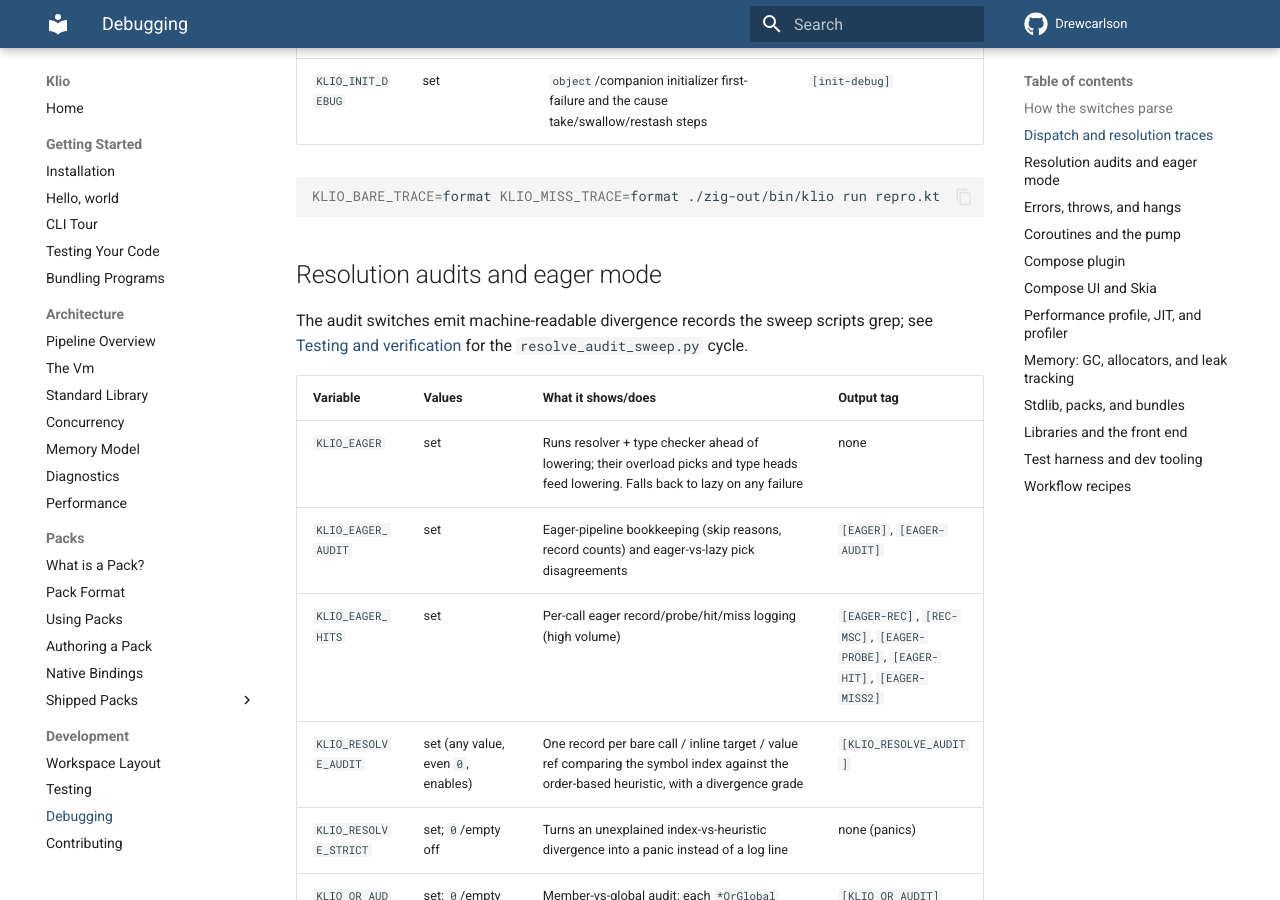
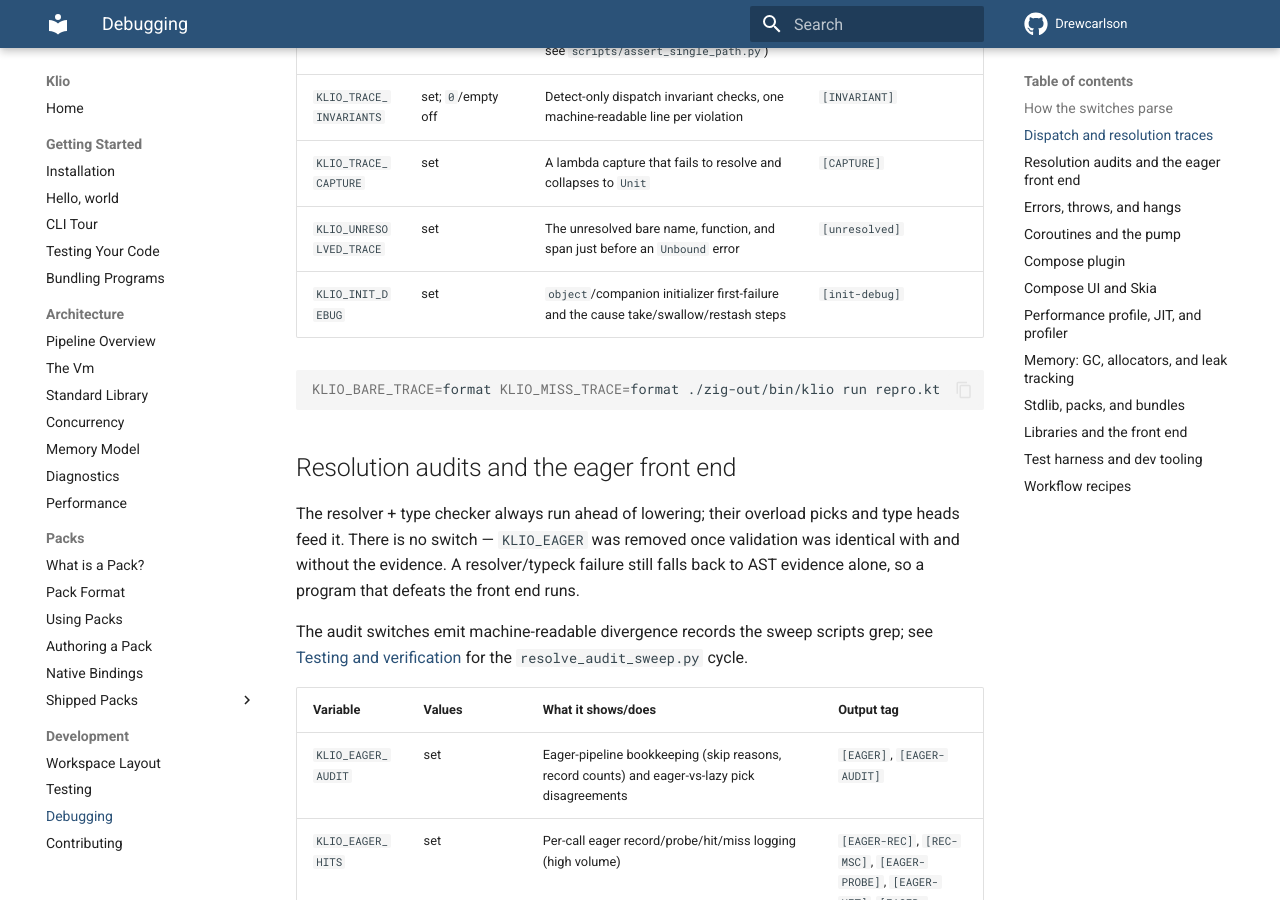
Before and after one commit to DrewCarlson/klio, an MkDocs documentation site: the page built from docs/development/debugging.md, in a window 1280 px wide and 900 px high, scrolled down 3308 px. Built offline with MkDocs 1.6.1 and Material for MkDocs 9.7.7, drawn with Linux system fonts in a browser that asks for light colours; the version menu is left out; some of the changed text lies outside the part shown.

Commit message:
ir: add the splice and argument-type traces, and correct the eager docs
Two env-gated knobs, both of which earned their place by locating a defect
this session that source reading did not:

`KLIO_ARGTY_TRACE=<identifier>` prints the static type lowering ACTUALLY
used for a named expression, plus whether it came from an inline splice's
declared parameter type. That distinction is the whole game: "lowering has
no type" and "lowering has the wrong type" produce identical test failures
and opposite fixes.

`KLIO_SPLICE_TRACE=<fn>` prints whether a named `inline fun` reaches the
splice path and which parameter types the splice binds. "Did it inline" and
"does its body see declared types" are otherwise invisible from outside.

Together they corrected two successive wrong diagnoses of the
`plusCollectionInference` regression. The recorded conclusion, now
evidence-backed rather than inferred:

    [splice] plusElement entered, params=1
    [splice] plusElement bound element: T
    [argty]  element -> T args=0 splice_ty=true

`plusElement` DOES splice, its parameter type IS bound, and the argument
correctly resolves to `T`. So the evidence is right and the PICK is wrong:
`T` is not provably `Iterable`, yet `plus(elements: Iterable<T>)` wins over
`plus(element: T)`. That is overload specificity in `resolveExtensionCall`'s
tier ranking, not a missing or wrong type — which is where the next attempt
belongs, and it is a change to the most correctness-critical function in
lowering rather than a local patch.

Also drops the `KLIO_EAGER` row from the debugging catalogue and rewrites
that section: the front end always runs now, there is no switch, and the
page said otherwise.

Gates: sweep 117/0, CompositionTests 148/148, MovableContentTests 44/44,
coroutine repros intact.

````diff
--- a/docs/development/debugging.md
+++ b/docs/development/debugging.md
@@ -60,6 +60,8 @@
 | `KLIO_SAM_TRACE` | set | Implicit-receiver candidate walk and member-arm dispatch shapes | `[sam-walk]`, `[sam-direct]`, `[sam-arm]`, `[marm]` |
 | `KLIO_EF_TRACE` | `<name>` | Emit-form / member-shadowability decision for a named call (inline target chosen, shadowable routing, receiver-context flags) | `[ef]`, `[tbie]`, `[efset]` |
 | `KLIO_INLINE_PICK` | `<name>` | Inline-overload candidate set (receiver type, owner class, file) plus the receiver chain head | `[ipick]` |
+| `KLIO_ARGTY_TRACE` | `<identifier>` | The static type lowering actually used for that named expression, and whether it came from an inline splice's declared parameter type. Separates "no type" from "wrong type", which look identical from a failing test | `[argty]` |
+| `KLIO_SPLICE_TRACE` | `<function name>` | Whether a named `inline fun` reaches the splice path, and which parameter types the splice binds | `[splice]` |
 | `KLIO_LEAF_TRACE` | `<substring of a function name>` | Why the frameless leaf-expression serve declined for a matching function (unsupported opcode, non-instance field receiver, unclaimed field route, callee that is not a leaf) | `[leaf]` |
 | `KLIO_SBC_TRACE` | set | Constructor-vs-member routing inputs for each capitalized bare call | `[sbc]` |
 | `KLIO_SUBTYPE_TRACE` | `<substr>` | Instance-supertype search during overload scoring, for target types containing the substring | `[sub]` |
@@ -81,7 +83,14 @@
 KLIO_BARE_TRACE=format KLIO_MISS_TRACE=format ./zig-out/bin/klio run repro.kt
 ```
 
-## Resolution audits and eager mode
+## Resolution audits and the eager front end
+
+The resolver + type checker always run ahead of lowering; their overload
+picks and type heads feed it. There is no switch — `KLIO_EAGER` was removed
+once validation was identical with and without the evidence. A
+resolver/typeck failure still falls back to AST evidence alone, so a program
+that defeats the front end runs.
+
 
 The audit switches emit machine-readable divergence records the
 sweep scripts grep; see
@@ -90,7 +99,6 @@
 
 | Variable | Values | What it shows/does | Output tag |
 |----------|--------|--------------------|------------|
-| `KLIO_EAGER` | set | Runs resolver + type checker ahead of lowering; their overload picks and type heads feed lowering. Falls back to lazy on any failure | none |
 | `KLIO_EAGER_AUDIT` | set | Eager-pipeline bookkeeping (skip reasons, record counts) and eager-vs-lazy pick disagreements | `[EAGER]`, `[EAGER-AUDIT]` |
 | `KLIO_EAGER_HITS` | set | Per-call eager record/probe/hit/miss logging (high volume) | `[EAGER-REC]`, `[REC-MSC]`, `[EAGER-PROBE]`, `[EAGER-HIT]`, `[EAGER-MISS2]` |
 | `KLIO_RESOLVE_AUDIT` | set (any value, even `0`, enables) | One record per bare call / inline target / value ref comparing the symbol index against the order-based heuristic, with a divergence grade | `[KLIO_RESOLVE_AUDIT]` |
````
Also changed, not shown: 2 other files.
